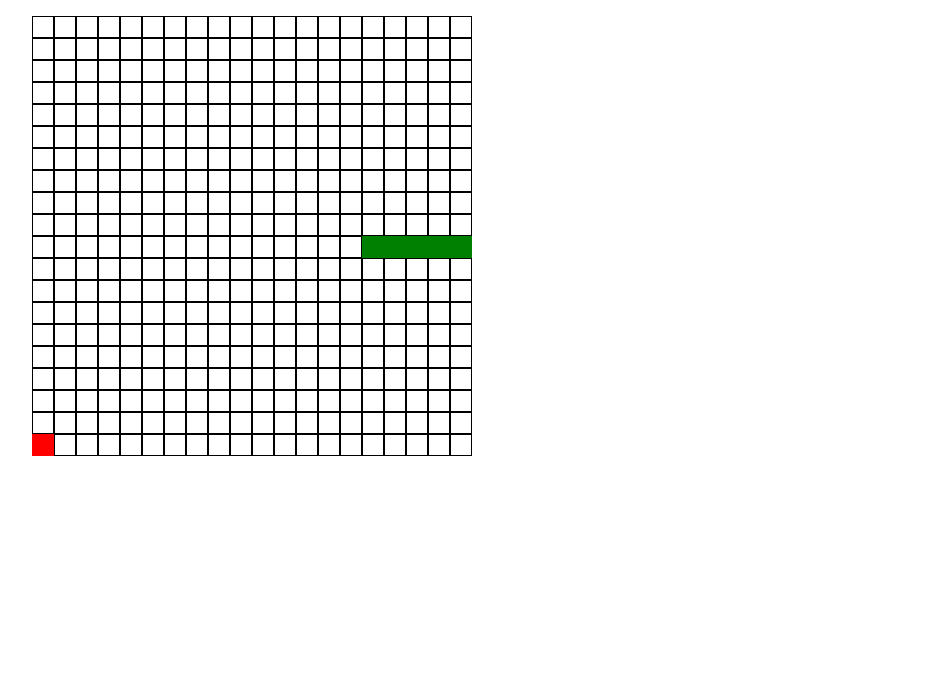
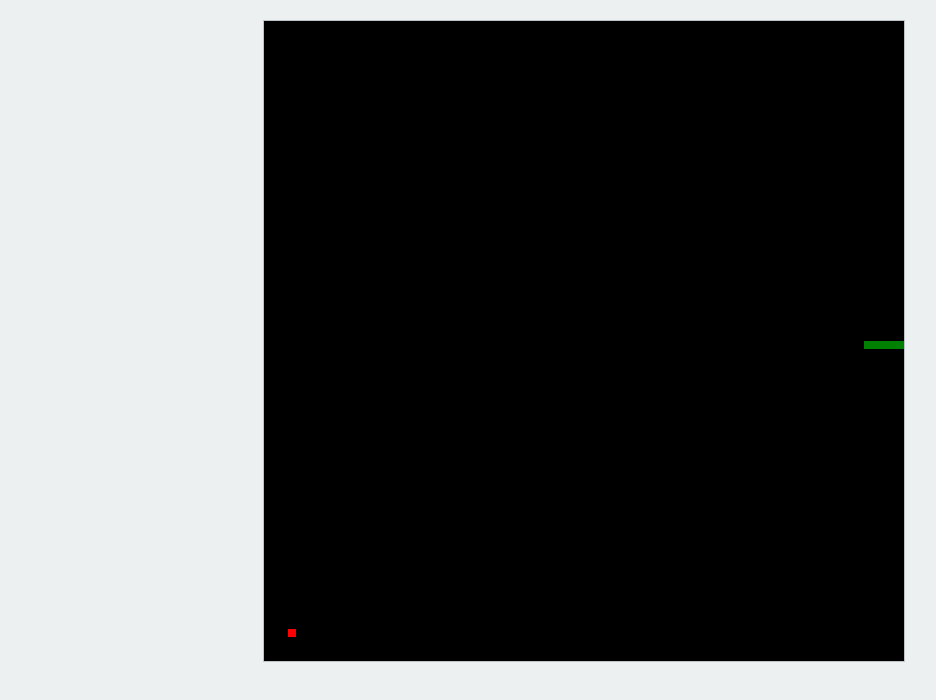
Before and after one commit to bmcd/snake, a plain HTML site: page index.html in a window 1280 px wide. Shown: the whole page, without its empty margins (56-992 px from the left). Drawn offline with nearby package versions, Linux system fonts and the light colour scheme.

Commit message:
Centers game board, increases size, makes snake smaller, and speeds up the game

```diff
--- a/snake.js
+++ b/snake.js
@@ -1,7 +1,7 @@
 (function(root) {
   var Game = root.Game = (root.Game || {});
 
-  Game.BOARD_SIZE = 20;
+  Game.BOARD_SIZE = 80;
 
   var Snake = Game.Snake = function(board) {
     this.dir = "E";
--- a/snake_ui.js
+++ b/snake_ui.js
@@ -22,7 +22,7 @@
       } else {
         ui.render();
       }
-    }, 200)
+    }, 30)
   };
 
   View.prototype.startHandlers = function () {
@@ -49,9 +49,9 @@
   };
 
   View.prototype.initializeHtml = function () {
-    $("body").append("<ul id='border'></ul>");
+    $("body").append("<div id='border'></div>");
     for(var i=0; i< Game.BOARD_SIZE; i++){
-      $("ul#border").append("<ul id='" + i + "'></ul>");
+      $("div#border").append("<ul id='" + i + "'></ul>");
       for(var j=0; j < Game.BOARD_SIZE; j++){
         $("ul#"+i).append("<li class='" + j + "'></li>");
       };
--- a/stylesheet.css
+++ b/stylesheet.css
@@ -1,23 +1,29 @@
-#border{
-/*	width: 440;*/
-/*  border: 2px solid black;*/
-/*	background: black;*/
+ul, li, div {
+	margin: 0;
+	padding: 0;
+	border: 0;
+	list-style: none;
+}
+
+body {
+	background: #ecf0f1;
+}
+
+#border {
+	border: 1px solid #bdc3c7;
+	width: 640px;
+	background: black;
+	margin: 20px auto;
 }
 
 li {
-  width: 20px;
-  height: 20px;
+  width: 8px;
+  height: 8px;
   float: left;
-/*  background: blue;*/
   list-style: none;
-  border: 1px solid black;
 }
 
-ul {
-
-}
-
-ul:after {
+ul:after, #border:after {
   content: "";
   clear: both;
   display: table;
@@ -25,10 +31,8 @@ ul:after {
 
 .snake {
   background: green;
-  border: 1px solid green;
 }
 
 .apple {
   background: red;
-  border: 1px solid red;
 }
```
